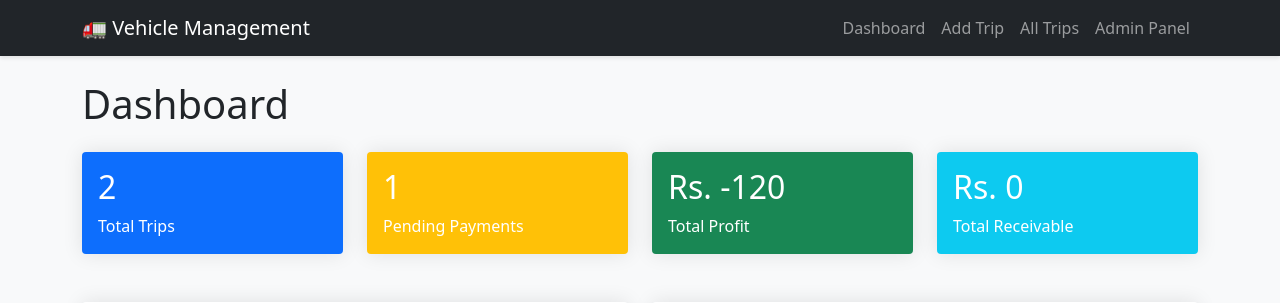
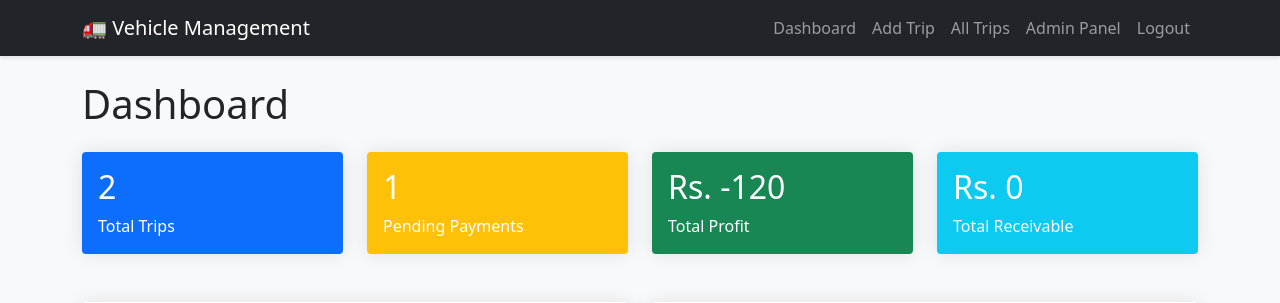
Before and after one commit to usama99/vehicle-management, a Django app: page / in a window 1280 px wide. Shown: the top 303 px of the page. Run offline with Django 5.2, Linux system fonts and the light colour scheme; data comes from the database, SQL or seed files in the repository; parts of the project's set-up code (start-up, migrations or seed data) failed here and were passed over.

Commit message:
logout updated

```diff
--- a/logistics/templates/base.html
+++ b/logistics/templates/base.html
@@ -34,9 +34,9 @@
                     <li class="nav-item">
                         <a class="nav-link" href="/admin/">Admin Panel</a>
                     </li>
-<!--                    <li class="nav-item">-->
-<!--                        <a class="nav-link" href="{% url 'logout' %}">Logout</a>-->
-<!--                    </li>-->
+                    <li class="nav-item">
+                        <a class="nav-link" href="/admin/">Logout</a>
+                    </li>
                 </ul>
             </div>
         </div>
```
